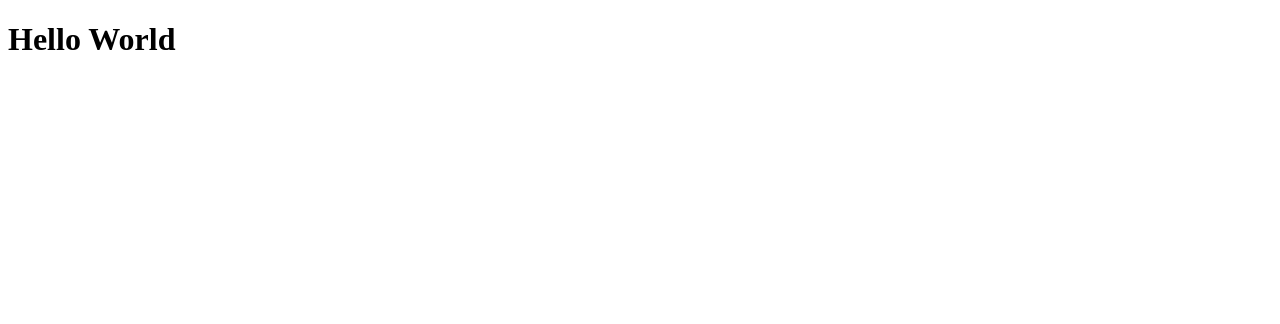
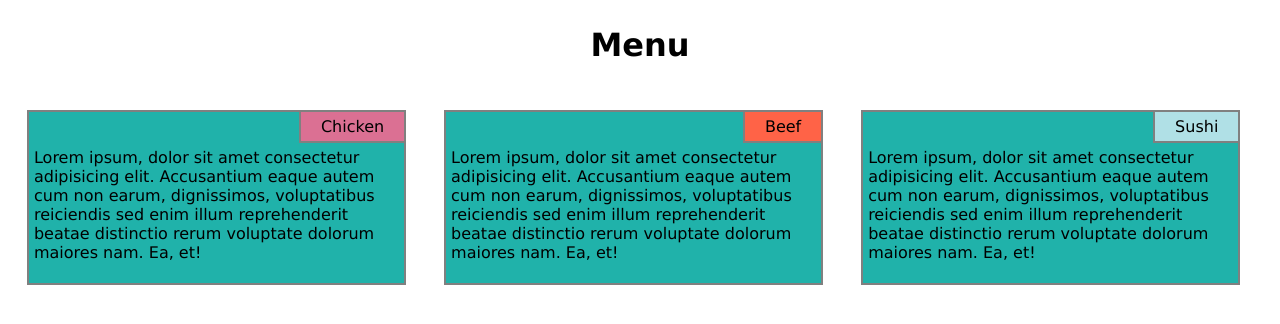
Before and after one commit to morganjander/coursera-test, a plain HTML site: page site/index.html in a window 1280 px wide. Drawn offline with Linux system fonts and the light colour scheme.

Commit message:
adding new menu project

```diff
--- a/site/index.html
+++ b/site/index.html
@@ -9,14 +9,22 @@
         <title></title>
         <meta name="description" content="">
         <meta name="viewport" content="width=device-width, initial-scale=1">
-        <link rel="stylesheet" href="">
+        <link rel="stylesheet" href="style.css">
     </head>
     <body>
-        <h1>Hello World</h1>
-        <!--[if lt IE 7]>
-            <p class="browsehappy">You are using an <strong>outdated</strong> browser. Please <a href="#">upgrade your browser</a> to improve your experience.</p>
-        <![endif]-->
-
+        <header><h1>Menu</h1></header>
+        <section id="section1">
+            <div id="chicken" class="title">Chicken</div>
+            <div class="about"><p>Lorem ipsum, dolor sit amet consectetur adipisicing elit. Accusantium eaque autem cum non earum, dignissimos, voluptatibus reiciendis sed enim illum reprehenderit beatae distinctio rerum voluptate dolorum maiores nam. Ea, et!</p></div>
+        </section>
+        <section id="section2">
+            <div id="beef" class="title">Beef</div>
+            <div class="about"><p>Lorem ipsum, dolor sit amet consectetur adipisicing elit. Accusantium eaque autem cum non earum, dignissimos, voluptatibus reiciendis sed enim illum reprehenderit beatae distinctio rerum voluptate dolorum maiores nam. Ea, et!</p></div>
+        </section>
+        <section id="section3">
+            <div id="sushi" class="title">Sushi</div>
+            <div class="about"><p>Lorem ipsum, dolor sit amet consectetur adipisicing elit. Accusantium eaque autem cum non earum, dignissimos, voluptatibus reiciendis sed enim illum reprehenderit beatae distinctio rerum voluptate dolorum maiores nam. Ea, et!</p></div>
+        </section>
         <script src="" async defer></script>
     </body>
 </html>
--- /dev/null
+++ b/site/style.css
@@ -0,0 +1,84 @@
+* {
+    box-sizing: border-box;
+    font-family: 'Lucida Sans', 'Lucida Sans Regular', 'Lucida Grande', 'Lucida Sans Unicode', Geneva, Verdana, sans-serif;
+}
+
+header > h1 {
+    text-align: center;
+    padding:5px;
+}
+
+section {
+    background-color: lightseagreen;
+    padding: 5px;
+    border-width: 2px;
+    border-style: solid;
+    border-color: gray;
+    position: relative;
+}
+
+section > p {
+    clear: right;
+}
+
+#beef {
+    background-color: tomato;
+}
+#chicken {
+    background-color: palevioletred;
+}
+
+#sushi {
+    background-color: powderblue;
+}
+
+div.title {
+    position: absolute;
+    top: 0px;
+    right: 0px;
+    padding-right: 20px;
+    padding-left: 20px;
+    padding-top: 5px;
+    padding-bottom: 5px;
+    text-align: center;
+    border-left: 2px solid gray;
+    border-bottom: 2px solid gray;
+}
+
+div.about{
+  padding-top: 15px;
+}
+
+@media (min-width: 992px){
+    section {
+        width: 30%;
+        float: left;
+        margin: 1.5%;
+    }
+}
+
+@media (min-width: 768px) and (max-width: 991px){
+    #section1 {
+        width: 47%;
+        float: left;
+        margin: 1.5%;
+    }
+    #section2 {
+        width: 47%;
+        float: left;
+        margin: 1.5%;
+    }
+    #section3 {
+        width: 97%;
+        float: left;
+        margin: 1.5%;
+    }
+}
+
+@media (max-width: 767px){
+    section {
+        width: 97%;
+        float: left;
+        margin: 1.5%;
+    }
+}
```
